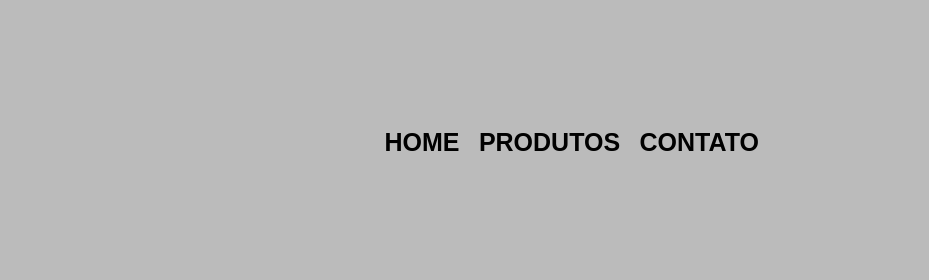
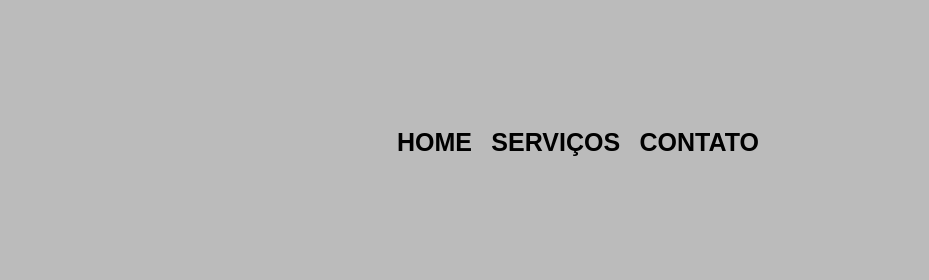
Before and after one commit to AlefMends/barbearia, a plain HTML site: page produtos.html in a window 1280 px wide. Shown: the top 280 px of the page, 351-1280 px from the left. Drawn offline with Linux system fonts and the light colour scheme.

Commit message:
Update produtos.html

```diff
--- a/produtos.html
+++ b/produtos.html
@@ -15,7 +15,7 @@
 				<nav>
 					<ul>
 						<li><a href="index.html">Home</a></li>
-						<li><a href="produtos.html">Produtos</a></li>
+						<li><a href="produtos.html">Serviços</a></li>
 						<li><a href="contato.html">Contato</a></li>
 					</ul>
 				</nav>
```
